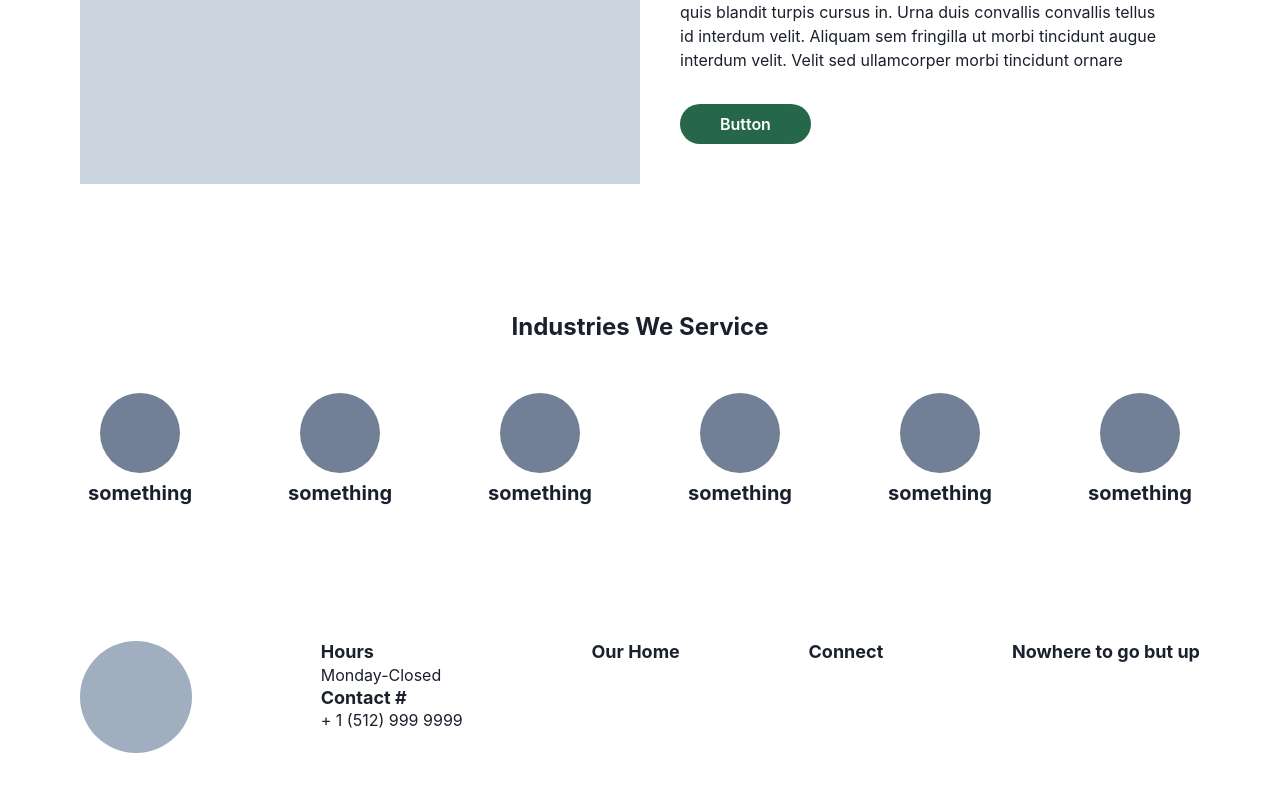
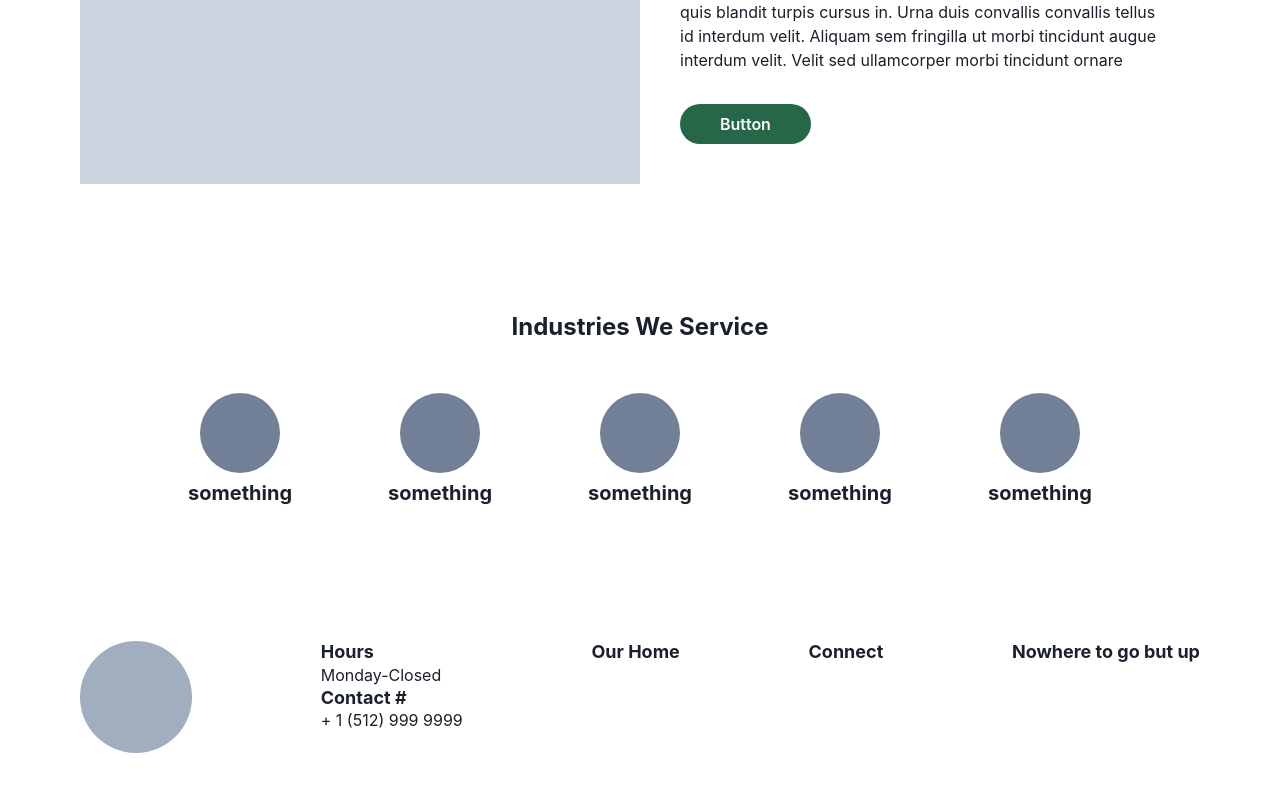
Before and after one commit to acostahf/TXO, a Next.js app: page / in a window 1280 px wide. Shown: the part 2662-3453 px from the top of the page. Built offline with nearby package versions, Linux system fonts and the light colour scheme.

Commit message:
adding in animation for the navbar and home page

```diff
--- a/components/Navbar.js
+++ b/components/Navbar.js
@@ -5,8 +5,9 @@ import gsap from "gsap";
 
 const Navbar = () => {
   useEffect(() => {
+    // const navTl = gsap.timeline();
     gsap.from(".box", { duration: 1.5, y: -300, stagger: 0.2 });
-  });
+  }, []);
 
   return (
     <Box>
--- a/section/homepage/carousel.js
+++ b/section/homepage/carousel.js
@@ -15,7 +15,6 @@ const Carousel = () => {
           <Card title="something" />
           <Card title="something" />
           <Card title="something" />
-          <Card title="something" />
         </Flex>
       </Flex>
     </section>
```
